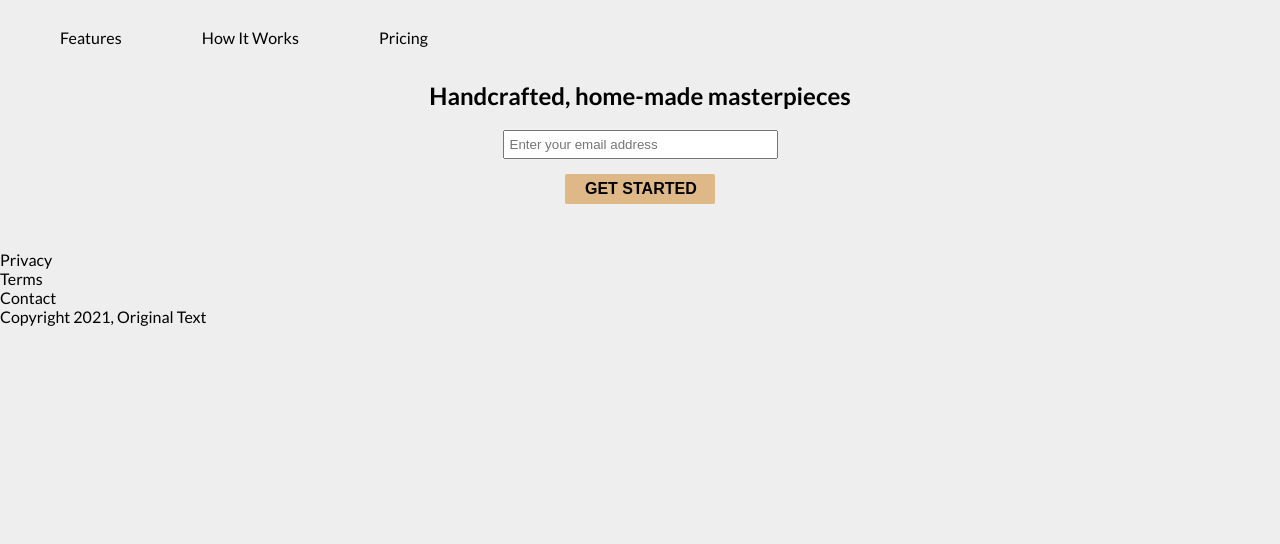
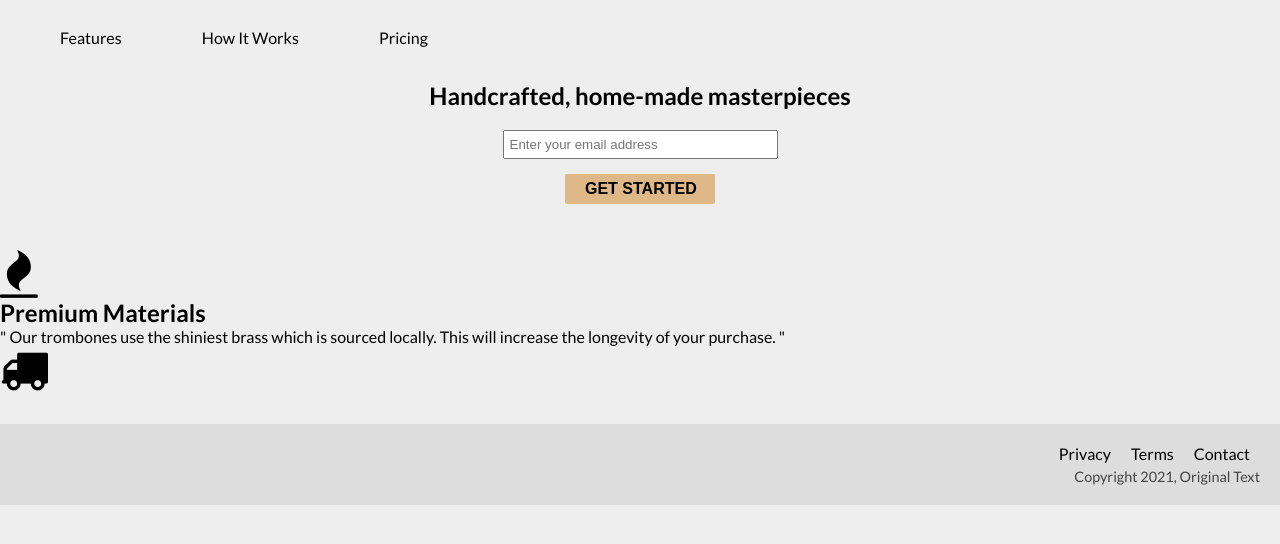
Before and after one commit to william-phokompe/product-landing-page, a plain HTML site: page index.html in a window 1280 px wide. Drawn offline with Linux system fonts and the light colour scheme.

Commit message:
commit to push

```diff
--- a/index.html
+++ b/index.html
@@ -4,7 +4,11 @@
     <meta charset="UTF-8">
     <meta http-equiv="X-UA-Compatible" content="IE=edge">
     <meta name="viewport" content="width=device-width, initial-scale=1.0">
+    <!--<link rel="apple-touch-icon" type="image/png" href="https://cpwebassets.codepen.io/assets/favicon/apple-touch-icon-5ae1a0698dcc2402e9712f7d01ed509a57814f994c660df9f7a952f3060705ee.png" >
+    <link rel="shortcut icon" type="imaage/x-icon" href="https://cpwebassets.codepen.io/assets/favicon/favicon-aec34940fbc1a6e787974dcd360f2c6b63348d4b1f4e06c77743096d55480f33.ico" >
+    <link rel="mask-icon" type href="https://cpwebassets.codepen.io/assets/favicon/logo-pin-8f3771b1072e3c38bd662872f6b673a722f4b3ca2421637d5596661b4e2132cc.svg" color="#111" > -->
     <link rel="stylesheet" type="text/css" href="./styles.css" >
+    <link rel="stylesheet" href="https://maxcdn.bootstrapcdn.com/font-awesome/4.6.3/css/font-awesome.min.css" >
     <title>Product Landing Page</title>
 </head>
 <body>
@@ -32,6 +36,39 @@
         </form>
     </section>
 
+    <div class="containter">
+        <section id="features">
+            <div class="grid">
+                <div class="icon">
+                    <i class="fa fa-3x fa-fire">
+                    </i>
+                </div>
+                <div class="desc">
+                    <h2>
+                        Premium Materials
+                    </h2>
+                    <p>
+                        "
+                            Our trombones use the shiniest brass which is sourced locally. This
+                            will increase the longevity of your purchase.
+                        "
+                    </p>
+                </div>
+            </div>
+            <div class="grid">
+                <div class="icon">
+                    <i class="fa fa-3x fa-truck">
+
+                    </i>
+                </div>
+            </div>
+            <div class="grid"></div>
+        </section>
+        <section id="how-it-works">
+        </section>
+        <section id="pricing">
+        </section>
+    </div>
 
     <footer>
         <ul>
--- a/styles.css
+++ b/styles.css
@@ -102,3 +102,26 @@ a {
     background: transparent;
     cursor: pointer;
 }
+
+footer {
+    margin-top: 30px;
+    background-color: #ddd;
+    padding: 20px;
+}
+
+footer > ul {
+    display: flex;
+    justify-content: flex-end;
+}
+
+footer > ul > li {
+    padding: 0 10px;
+}
+
+footer > span {
+    margin-top: 5px;
+    display: flex;
+    justify-content: flex-end;
+    font-size: 0.9em;
+    color: #444;
+}
```
